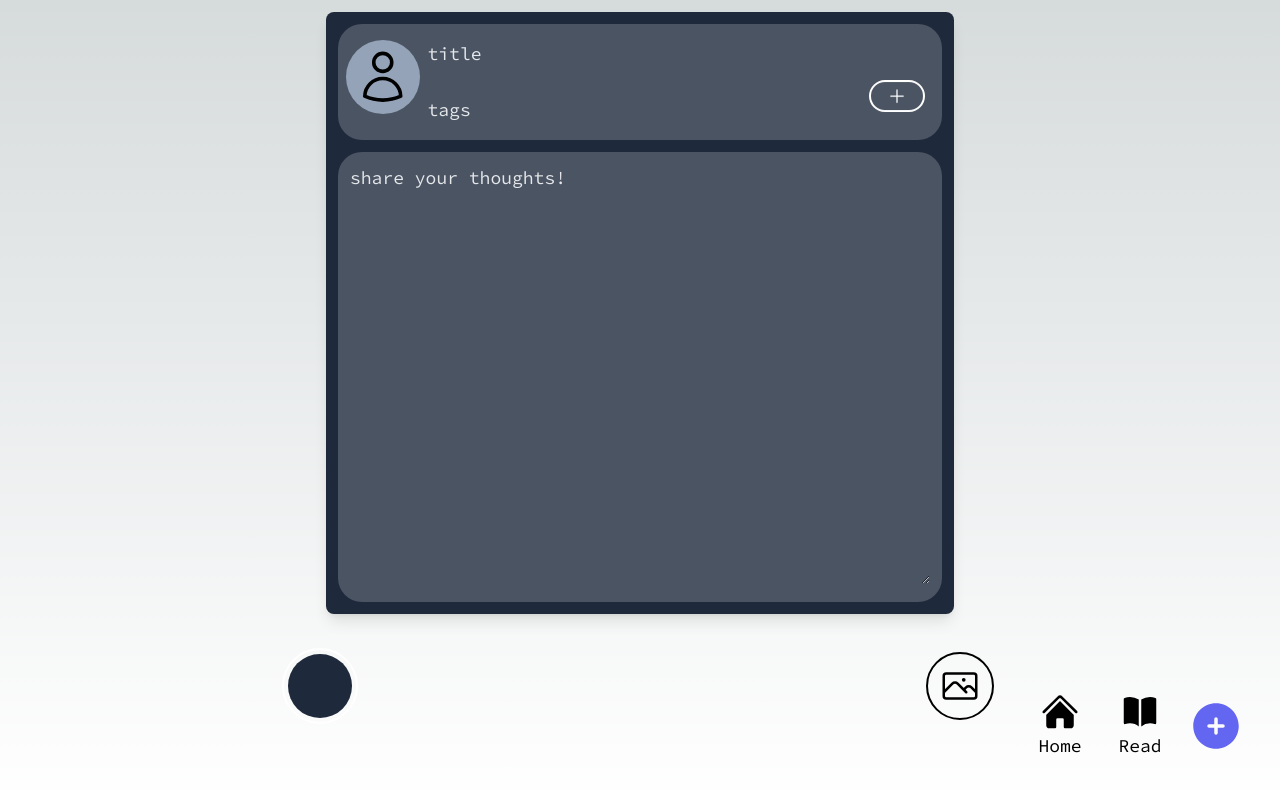
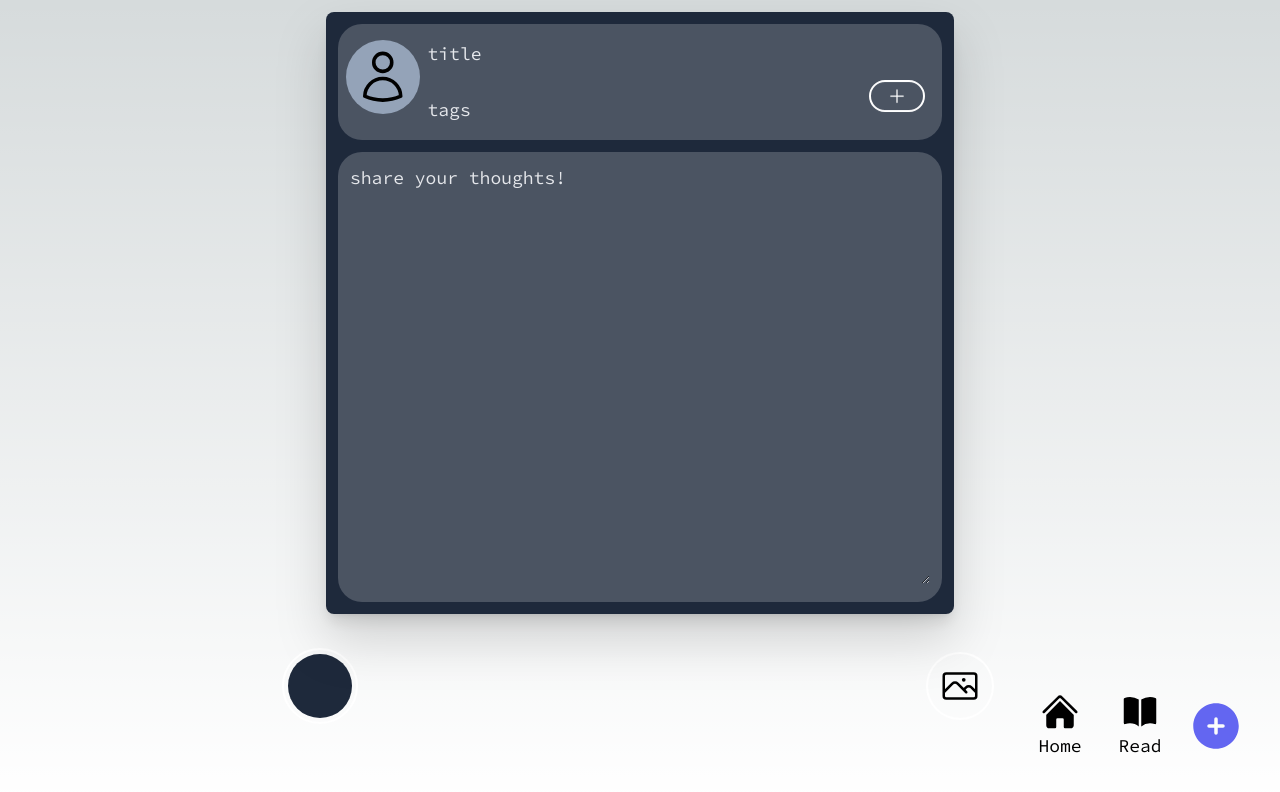
Before and after one commit to astric-0/Diary, a Next.js app: page /create/thought in a window 1280 px wide. Shown: the top 792 px of the page. Built offline with nearby package versions, Linux system fonts and the light colour scheme.

Commit message:
correction

```diff
--- a/components/create/ThoughtCardForm.jsx
+++ b/components/create/ThoughtCardForm.jsx
@@ -66,7 +66,7 @@ function ThoughtCardForm() {
 		}
 	}, [handleAddFile]);
 
-	const handleTagInputHide = () => {
+	const handleTagInput = () => {
 		if (newTagInput) {
 			addTag(newTagInput);
 			setNewTagInput("");
@@ -78,7 +78,7 @@ function ThoughtCardForm() {
 			<form>
 				<div
 					className={classy(
-						"duration-300 ease-linear col-auto w-full rounded-lg shadow-lg p-3 bg-cover",
+						"duration-300 ease-linear col-auto w-full rounded-lg p-3 bg-cover shadow-lg drop-shadow-2xl",
 						{ [state.color]: !state.fileUrl }
 					)}
 					style={
@@ -131,7 +131,7 @@ function ThoughtCardForm() {
 									<div
 										className="border-2 inline align-middle rounded-full p-1 h-fit w-fit px-4 border-white text-white cursor-pointer justify-self-center animate-bounce ease-in-out"
 										title="add tag"
-										onClick={handleTagInputHide}
+										onClick={handleTagInput}
 									>
 										<PlusIcon className="h-5" />
 									</div>
@@ -161,7 +161,7 @@ function ThoughtCardForm() {
 					/>
 				))}
 				<ColorBox
-					className="p-3 outline outline-2"
+					className="p-3 ring-2 ring-white"
 					color="bg-transparent"
 					onClick={() => fileInputRef?.current.click()}
 				>
```
